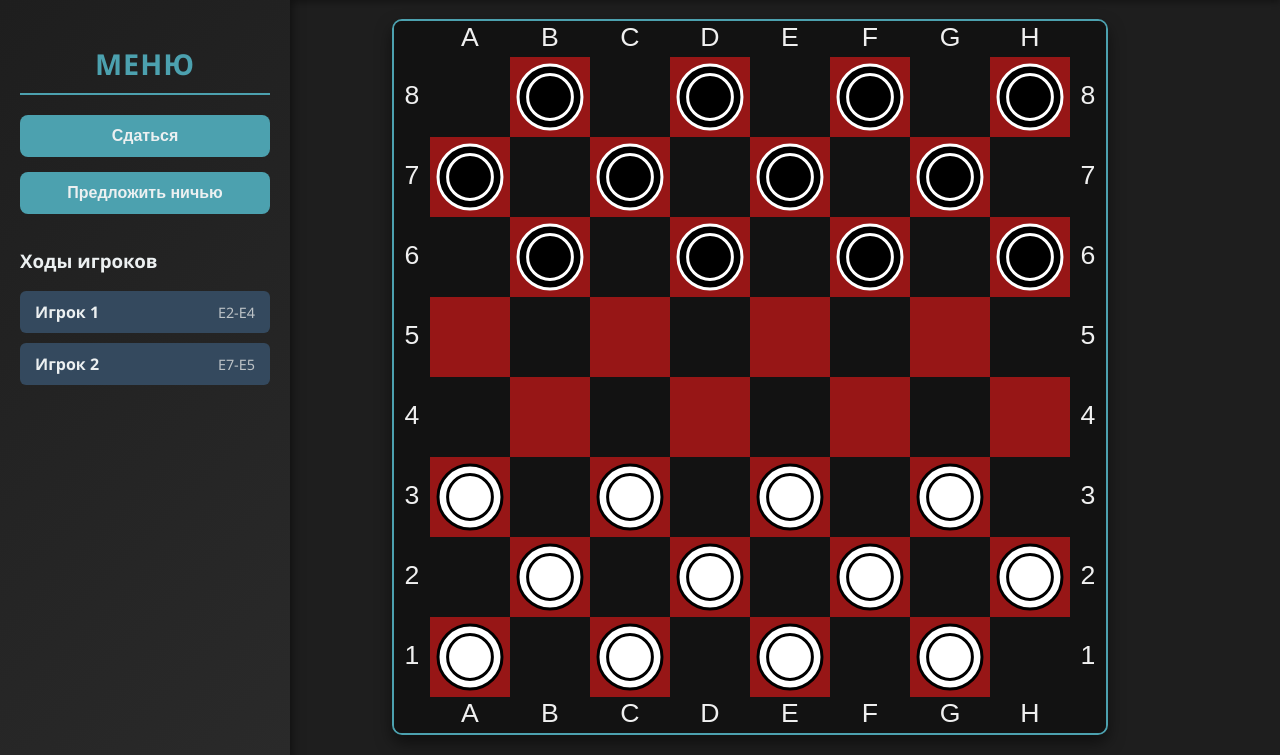
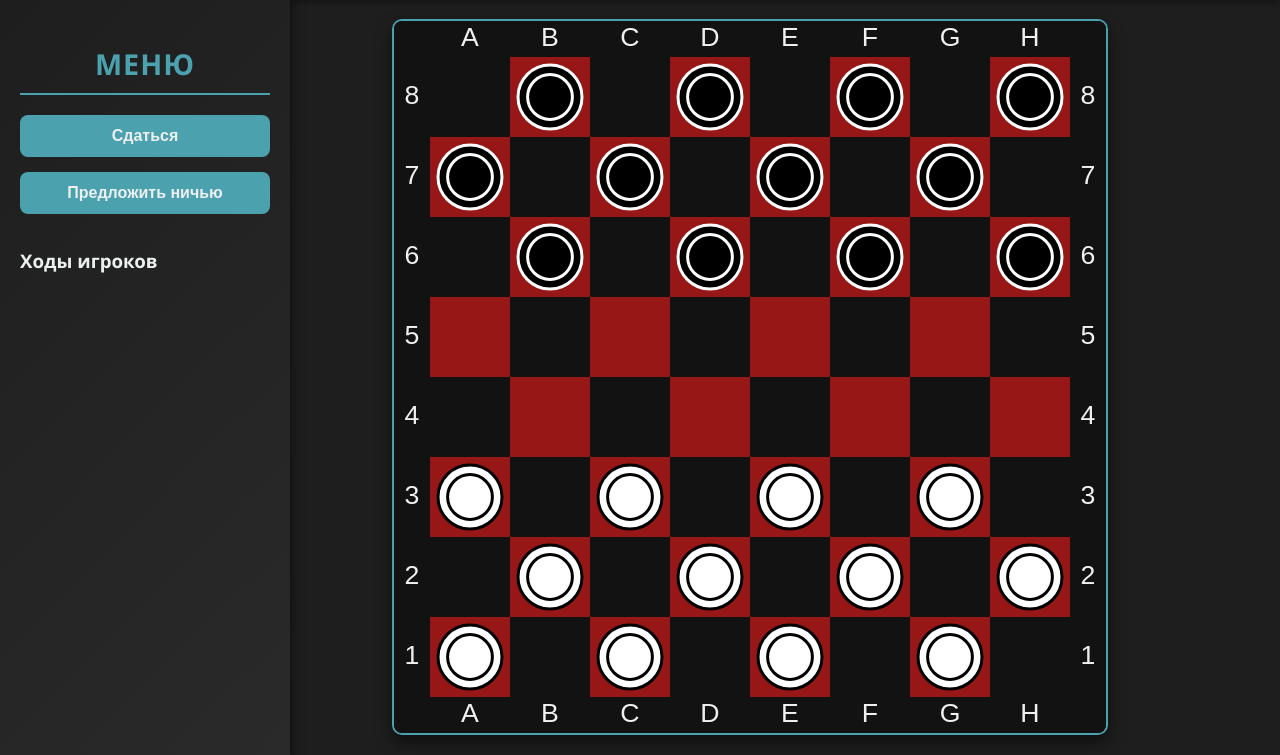
Before and after one commit to wert-rar/Shashki, a Flask app: template Client/templates/board.html in a window 1280 px wide. Shown: the part 81-836 px from the top of the page. Run offline with Flask 3, Linux system fonts and the light colour scheme; the template is opened without the code that fills it, so the values that code supplies are empty.

Commit message:
del examples

```diff
--- a/Client/app.py
+++ b/Client/app.py
@@ -69,7 +69,6 @@ def can_capture(piece, pieces):
                     captured_piece and captured_piece['color'] != piece['color'] and not target_pos):
                 return True
     return False
-
 
 def can_player_move(pieces, color):
     for piece in pieces:
--- a/Client/templates/board.html
+++ b/Client/templates/board.html
@@ -23,17 +23,7 @@
       <button id="give-up-button" onclick="give_up()">Сдаться</button>
       <button id="give-draw-button" onclick="give_draw()">Предложить ничью</button>
       <h3>Ходы игроков</h3>
-      <ul class="moves-list">
-        <li>
-          <span class="move-player">Игрок 1</span>
-          <span class="move-description">E2-E4</span>
-        </li>
-        <li>
-          <span class="move-player">Игрок 2</span>
-          <span class="move-description">E7-E5</span>
-        </li>
-        <!-- надо будет добавить чтобы ходы сюда записывались вместо примеров -->
-      </ul>
+      <ul class="moves-list"></ul>
     </div>
     <div class="header">
       <div class="status" id="status">Сейчас ходят белые</div>
```
